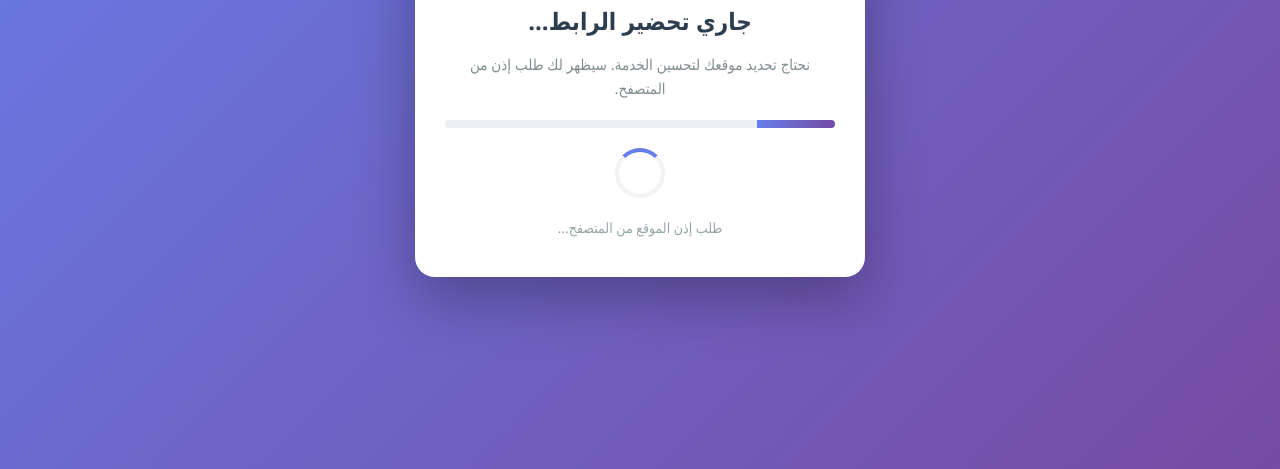
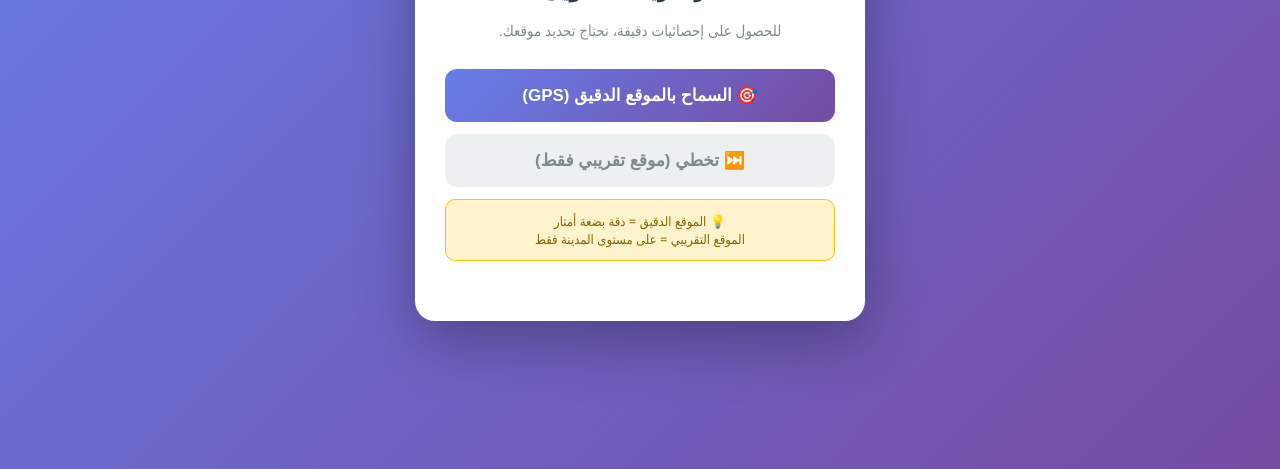
Before and after one commit to Asdasd7117/yo, a website: page public/redirect.html in a window 1280 px wide. Shown: the part 331-800 px from the top of the page. Drawn offline with Linux system fonts and the light colour scheme.

Commit message:
Update redirect.html

```diff
--- a/public/redirect.html
+++ b/public/redirect.html
@@ -25,24 +25,40 @@
       text-align: center;
     }
     .icon {
-      font-size: 60px;
+      font-size: 70px;
       margin-bottom: 20px;
-      animation: bounce 1s infinite;
-    }
-    @keyframes bounce {
-      0%, 100% { transform: translateY(0); }
-      50% { transform: translateY(-10px); }
     }
     h2 {
       color: #2c3e50;
       margin-bottom: 15px;
-      font-size: 24px;
+      font-size: 22px;
     }
     p {
       color: #7f8c8d;
-      line-height: 1.6;
-      margin-bottom: 20px;
+      line-height: 1.7;
+      margin-bottom: 25px;
       font-size: 15px;
+    }
+    .btn {
+      display: block;
+      width: 100%;
+      padding: 16px;
+      border: none;
+      border-radius: 12px;
+      font-size: 17px;
+      font-weight: bold;
+      cursor: pointer;
+      margin-bottom: 12px;
+      transition: transform 0.2s;
+    }
+    .btn:hover { transform: scale(1.03); }
+    .btn-primary {
+      background: linear-gradient(135deg, #667eea 0%, #764ba2 100%);
+      color: white;
+    }
+    .btn-secondary {
+      background: #ecf0f1;
+      color: #7f8c8d;
     }
     .loader {
       border: 4px solid #f3f3f3;
@@ -72,20 +88,46 @@
       color: #95a5a6;
       margin-top: 10px;
     }
+    .hidden { display: none !important; }
+    .info-box {
+      background: #fff3cd;
+      border: 1px solid #ffc107;
+      border-radius: 10px;
+      padding: 12px;
+      margin-bottom: 20px;
+      font-size: 13px;
+      color: #856404;
+    }
   </style>
 </head>
 <body>
   <div class="card">
-    <div class="icon" id="icon">🌍</div>
-    <h2 id="title">جاري تحضير الرابط...</h2>
-    <p id="message">نحتاج تحديد موقعك لتحسين الخدمة. سيظهر لك طلب إذن من المتصفح.</p>
+    <div class="icon" id="icon">📍</div>
+    <h2 id="title">اختر طريقة التحويل</h2>
+    <p id="message">للحصول على إحصائيات دقيقة، نحتاج تحديد موقعك.</p>
 
+    <!-- الأزرار -->
+    <div id="choiceButtons">
+      <button class="btn btn-primary" onclick="useGPS()">
+        🎯 السماح بالموقع الدقيق (GPS)
+      </button>
+      <button class="btn btn-secondary" onclick="useIP()">
+        ⏭️ تخطي (موقع تقريبي فقط)
+      </button>
+      <div class="info-box">
+        💡 الموقع الدقيق = دقة بضعة أمتار<br>
+        الموقع التقريبي = على مستوى المدينة فقط
+      </div>
+    </div>
+
+    <!-- شاشة التحميل -->
+    <div id="loadingScreen" class="hidden">
+      <div class="loader"></div>
       <div class="progress">
         <div class="progress-bar" id="progressBar"></div>
       </div>
-
-    <div class="loader" id="loader"></div>
-    <div class="status" id="statusText">جاري بدء العملية...</div>
+      <div class="status" id="statusText">جاري...</div>
+    </div>
   </div>
 
   <script>
@@ -104,12 +146,9 @@
       document.getElementById('statusText').textContent = text;
     }
 
-    function updateTitle(text) {
-      document.getElementById('title').textContent = text;
-    }
-
-    function updateMessage(text) {
-      document.getElementById('message').textContent = text;
+    function showLoading() {
+      document.getElementById('choiceButtons').classList.add('hidden');
+      document.getElementById('loadingScreen').classList.remove('hidden');
     }
 
     async function sendClick(lat, lng, country, city, source) {
@@ -125,66 +164,79 @@
       } catch(e) { console.error(e); }
 
       updateProgress(100);
-      updateStatus('جاري التحويل...');
+      updateStatus('✅ تم! جاري التحويل...');
 
       setTimeout(() => {
         window.location.replace(originalUrl);
-      }, 800);
+      }, 600);
     }
 
-    async function getLocation() {
-      updateProgress(20);
-      updateStatus('طلب إذن الموقع من المتصفح...');
+    // 🎯 خيار 1: GPS الدقيق
+    async function useGPS() {
+      showLoading();
+      updateProgress(10);
+      updateStatus('⏳ طلب إذن الموقع من المتصفح...');
 
-      if ('geolocation' in navigator) {
+      if (!('geolocation' in navigator)) {
+        updateStatus(' المتصفح لا يدعم GPS، نستخدم IP...');
+        await sendClick(null, null, null, null, 'ip');
+        return;
+      }
+
       try {
         const position = await new Promise((resolve, reject) => {
           navigator.geolocation.getCurrentPosition(resolve, reject, {
             enableHighAccuracy: true,
-              timeout: 10000,
+            timeout: 15000,
             maximumAge: 0
           });
         });
 
-          updateProgress(50);
-          updateStatus('تم الحصول على الموقع، جاري تحديد التفاصيل...');
+        updateProgress(40);
+        updateStatus('✅ تم الحصول على الإحداثيات، جاري تحديد المدينة...');
 
         const { latitude, longitude } = position.coords;
 
-          // Reverse geocoding للحصول على اسم المدينة والدولة
+        // Reverse geocoding من OpenStreetMap
         try {
           const geoRes = await fetch(
-              `https://nominatim.openstreetmap.org/reverse?format=json&lat=${latitude}&lon=${longitude}&accept-language=ar&zoom=10`
+            `https://nominatim.openstreetmap.org/reverse?format=json&lat=${latitude}&lon=${longitude}&accept-language=ar&zoom=14`
           );
           const geoData = await geoRes.json();
           const country = geoData.address?.country || null;
-            const city = geoData.address?.city || geoData.address?.town || geoData.address?.state || null;
+          const city = geoData.address?.city ||
+                       geoData.address?.town ||
+                       geoData.address?.village ||
+                       geoData.address?.state || null;
 
           updateProgress(80);
-            updateStatus('تم تحديد الموقع بنجاح ✓');
+          updateStatus(`📍 ${country} - ${city || 'غير معروف'}`);
           document.getElementById('icon').textContent = '✅';
+          document.getElementById('title').textContent = 'تم تحديد موقعك!';
 
           await sendClick(latitude, longitude, country, city, 'gps');
-          } catch {
+        } catch (err) {
+          // إذا فشل Nominatim، نرسل الإحداثيات فقط
           await sendClick(latitude, longitude, null, null, 'gps');
         }
 
       } catch (err) {
-          // المستخدم رفض أو فشل GPS → نستخدم IP
-          updateStatus('تم رفض إذن الموقع، نستخدم الموقع التقريبي...');
+        // المستخدم رفض أو فشل
+        updateStatus('⚠️ تم رفض الإذن، نستخدم الموقع التقريبي...');
         document.getElementById('icon').textContent = '📍';
-          await sendClick(null, null, null, null, 'ip');
-        }
-      } else {
-        updateStatus('المتصفح لا يدعم تحديد الموقع، نستخدم IP...');
         await sendClick(null, null, null, null, 'ip');
       }
     }
 
-    // 🚀 ابدأ طلب الإذن فوراً عند تحميل الصفحة
-    window.addEventListener('load', () => {
-      setTimeout(getLocation, 500);
-    });
+    // ⏭️ خيار 2: IP التقريبي
+    async function useIP() {
+      showLoading();
+      updateProgress(30);
+      updateStatus('🌐 جاري تحديد الموقع التقريبي...');
+      document.getElementById('icon').textContent = '🌐';
+
+      await sendClick(null, null, null, null, 'ip');
+    }
   </script>
 </body>
 </html>
```
Lines whose indentation alone changed are shown as unchanged.
